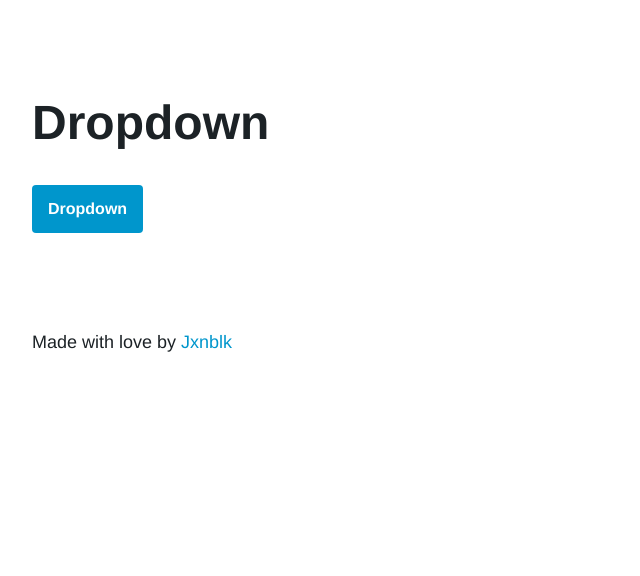
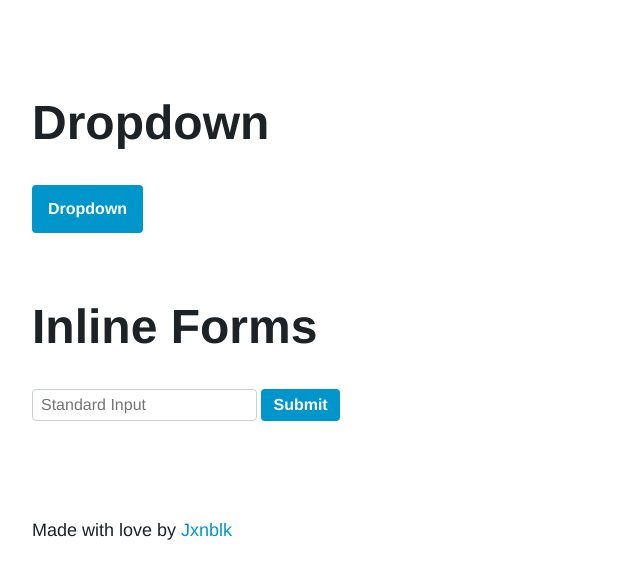
Before and after one commit to jxnblk/archive-dropbar, a plain HTML site: page index.html in a window 1280 px wide. Shown: the part 721-1297 px from the top of the page, without its empty margins (0-640 px from the left). Before the commit the page ends 1109 px from the top, so only its background shows below. Drawn offline with Linux system fonts and the light colour scheme.

Commit message:
inline form

```diff
--- a/index.html
+++ b/index.html
@@ -98,6 +98,14 @@
       </div>
     </section>
 
+    <section id="inline-form" class="py2">
+      <h1 class="h2 mb2">Inline Forms</h1>
+      <form>
+        <input type="text" class="input input-light" placeholder="Standard Input">
+        <button type="button" class="btn btn-small btn-primary">Submit</button>
+      </form>
+    </section>
+
   </main>
 
 
--- a/scss/_buttons.scss
+++ b/scss/_buttons.scss
@@ -8,6 +8,10 @@
   white-space: nowrap; // is this too specific?
   border-radius: .25*$space;
   // Add resets for button element
+  -webkit-appearance: none;
+  cursor: pointer;
+  border: none;
+  outline: none;
 }
 
 .btn-small {
--- a/scss/_inputs.scss
+++ b/scss/_inputs.scss
@@ -1,4 +1,14 @@
 // Inputs
+
+.input {
+  box-shadow: none;
+  box-sizing: border-box;
+  height: 2*$space;
+  line-height: 1.5*$space;
+  padding: .25*$space .5*$space;
+  -webkit-appearance: none;
+  border-radius: .25*$space;
+}
 
 // Search
 .input-search {
--- a/scss/_theme.scss
+++ b/scss/_theme.scss
@@ -53,6 +53,18 @@ a {
 // Forms
 
 // Inputs
+
+.input-light {
+  background-color: #fff;
+  border: 1px solid $mid-gray;
+  transition: all .3s ease;
+  outline: none;
+  &:focus {
+    border: 1px solid $blue;
+    box-shadow: 0 0 .25*$space rgba($blue,.8);
+  }
+}
+
 .input-dark {
   color: #fff;
   background-color: lighten($dark,10%);
```
Also changed, not shown: style.css.
